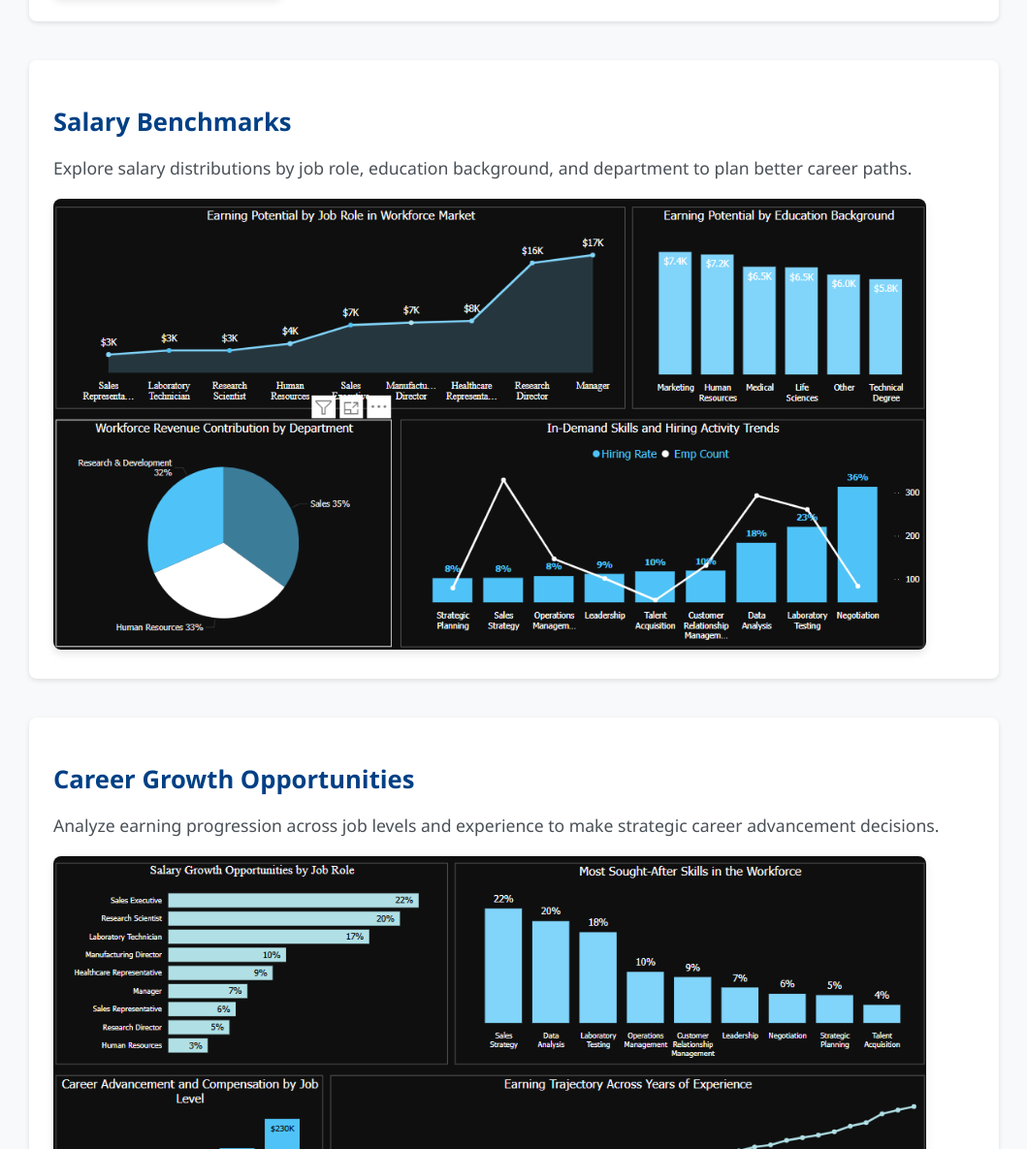
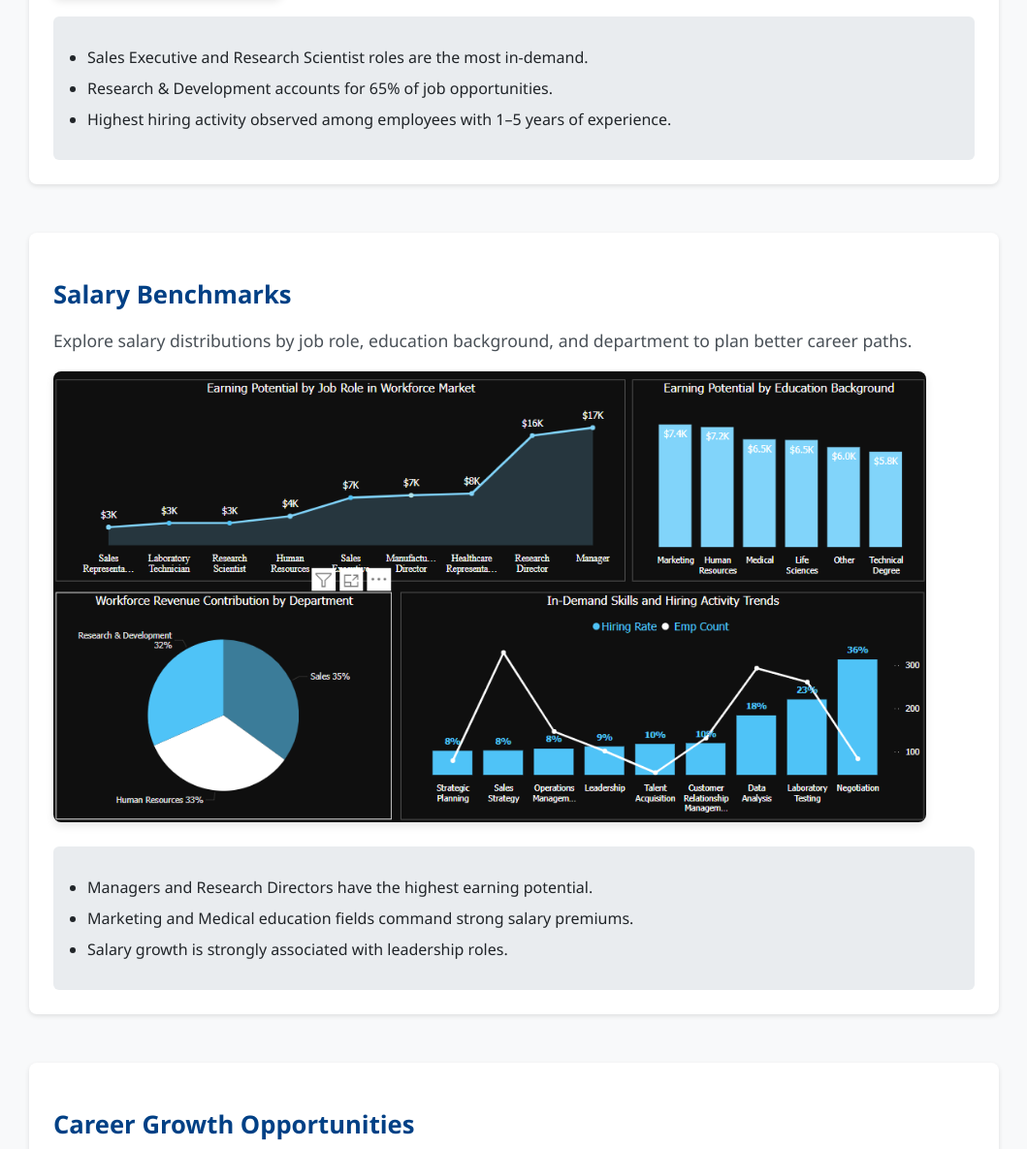
Before and after one commit to saims426/Career-Analytics-TalentMatcherAI, a plain HTML site: page dashboard.html in a window 1280 px wide. Shown: the part 395-1580 px from the top of the page at 97% size, without its empty margins (110-1169 px from the left). Drawn offline with Linux system fonts and the light colour scheme.

Commit message:
Update dashboard.html

```diff
--- a/dashboard.html
+++ b/dashboard.html
@@ -33,7 +33,7 @@
     .insight {
       background-color: #ffffff;
       padding: 25px;
-      margin-bottom: 40px;
+      margin-bottom: 50px;
       border-radius: 8px;
       box-shadow: 0 2px 5px rgba(0,0,0,0.1);
     }
@@ -53,6 +53,21 @@
       height: auto;
       border-radius: 8px;
       box-shadow: 0px 4px 8px rgba(0,0,0,0.1);
+      margin-bottom: 20px;
+    }
+    .insight-summary {
+      background-color: #e9ecef;
+      padding: 15px;
+      border-radius: 6px;
+      font-size: 1em;
+      color: #212529;
+      text-align: left;
+    }
+    .insight-summary ul {
+      padding-left: 20px;
+    }
+    .insight-summary li {
+      margin-bottom: 10px;
     }
     a.back-link {
       display: inline-block;
@@ -86,24 +101,52 @@
       <h2>Workforce Trends</h2>
       <p>Identify top in-demand job roles, department hiring patterns, and education field opportunities across industries.</p>
       <img src="workforce_trends.png" alt="Workforce Trends Dashboard" class="dashboard-image">
+      <div class="insight-summary">
+        <ul>
+          <li>Sales Executive and Research Scientist roles are the most in-demand.</li>
+          <li>Research & Development accounts for 65% of job opportunities.</li>
+          <li>Highest hiring activity observed among employees with 1–5 years of experience.</li>
+        </ul>
+      </div>
     </div>
 
     <div class="insight">
       <h2>Salary Benchmarks</h2>
       <p>Explore salary distributions by job role, education background, and department to plan better career paths.</p>
       <img src="salary_benchmarks.png" alt="Salary Benchmarks Dashboard" class="dashboard-image">
+      <div class="insight-summary">
+        <ul>
+          <li>Managers and Research Directors have the highest earning potential.</li>
+          <li>Marketing and Medical education fields command strong salary premiums.</li>
+          <li>Salary growth is strongly associated with leadership roles.</li>
+        </ul>
+      </div>
     </div>
 
     <div class="insight">
       <h2>Career Growth Opportunities</h2>
       <p>Analyze earning progression across job levels and experience to make strategic career advancement decisions.</p>
       <img src="career_growth.png" alt="Career Growth Opportunities Dashboard" class="dashboard-image">
+      <div class="insight-summary">
+        <ul>
+          <li>Directors and Senior Associates achieve the highest salary jumps.</li>
+          <li>Average earnings increase steadily up to 20 years of experience.</li>
+          <li>Fastest career transitions occur between Junior and Senior Associate levels.</li>
+        </ul>
+      </div>
     </div>
 
     <div class="insight">
       <h2>Strategic Skills Recommendations</h2>
       <p>Discover high-demand skills linked to high-paying job roles and understand their impact on career growth.</p>
       <img src="strategic_skills.png" alt="Strategic Skills Recommendations Dashboard" class="dashboard-image">
+      <div class="insight-summary">
+        <ul>
+          <li>Top skills include Sales Strategy, Data Analysis, and Laboratory Testing.</li>
+          <li>Leadership and Strategic Planning skills command the highest salaries.</li>
+          <li>Skill growth scores are highest during early to mid-career stages.</li>
+        </ul>
+      </div>
     </div>
 
   </div>
```
